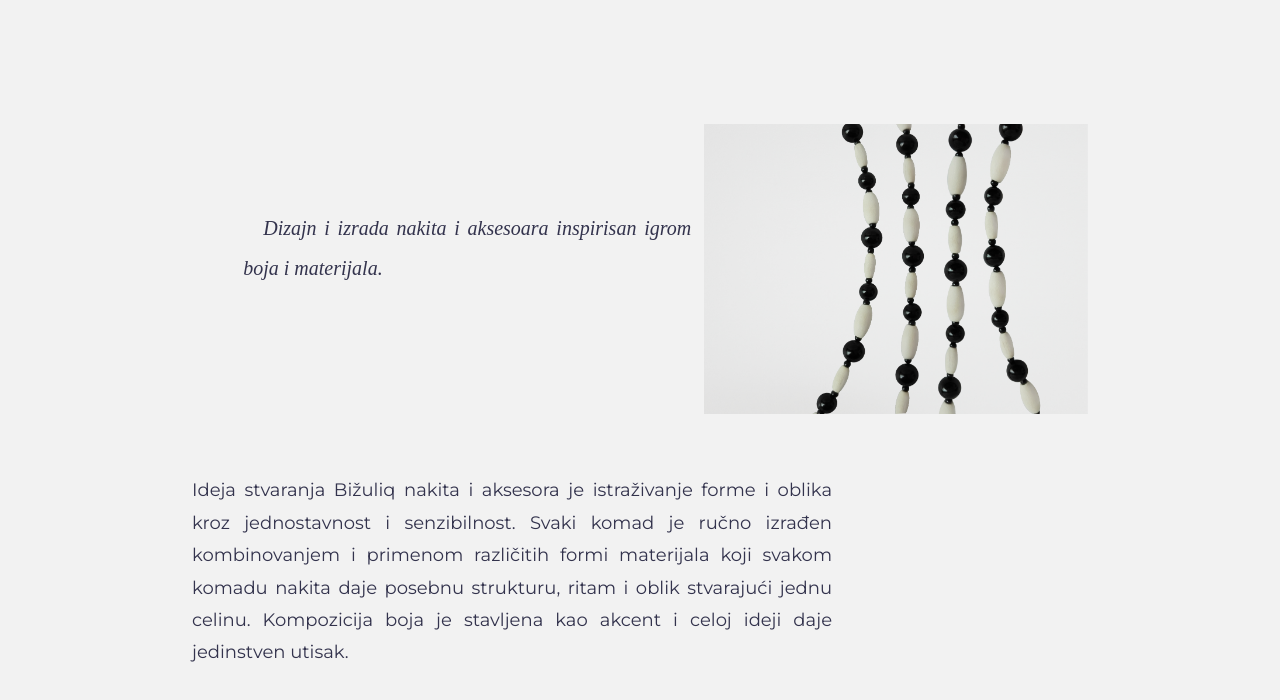
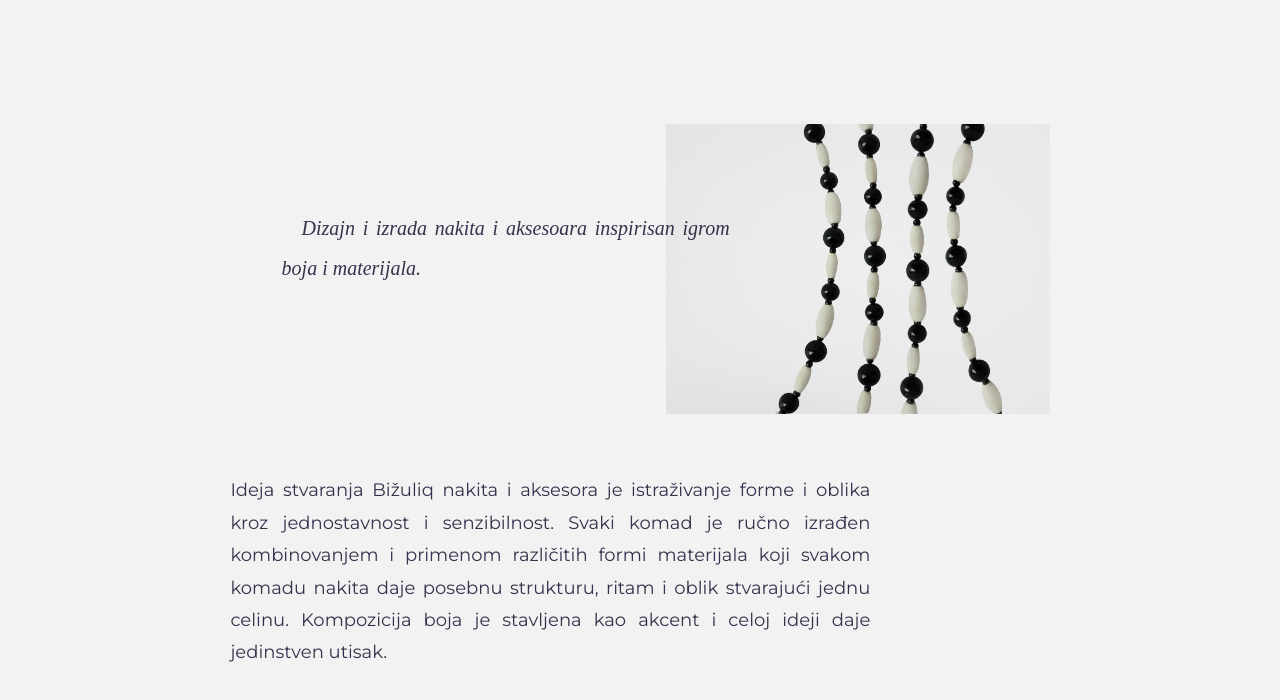
Before and after one commit to sandrakovacevic/B, a plain HTML site: page info.html in a window 1280 px wide. Shown: the part 68-768 px from the top of the page. Drawn offline with nearby package versions, Linux system fonts and the light colour scheme.

Commit message:
Update info-still.css

```diff
--- a/info-still.css
+++ b/info-still.css
@@ -274,10 +274,10 @@ footer{
 	}
 
 	#info{
-			margin-top: 40%;
-			width: 70%;
-			font-size: 23px;
-		}
+		margin-top: 40%;
+		width: 70%;
+		font-size: 21px;
+	}
 
 	p{
 		font-size: 23px;
@@ -321,12 +321,12 @@ footer{
 		width: 30%;
 		height: 45%;
 		margin-top: 15%;
-		right: 15%;
+		right: 18%;
 	}
 
 	#info{
 		width: 50%;
-		margin-left: 15%;
+		margin-left: 18%;
 		margin-top: 20%;
 		font-size: 18px;
 		position: absolute;
```
